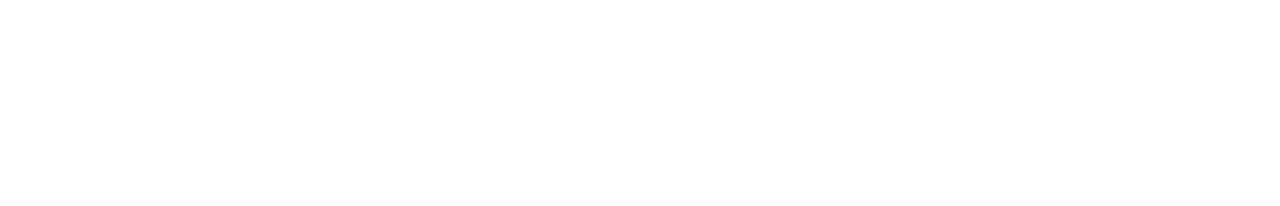
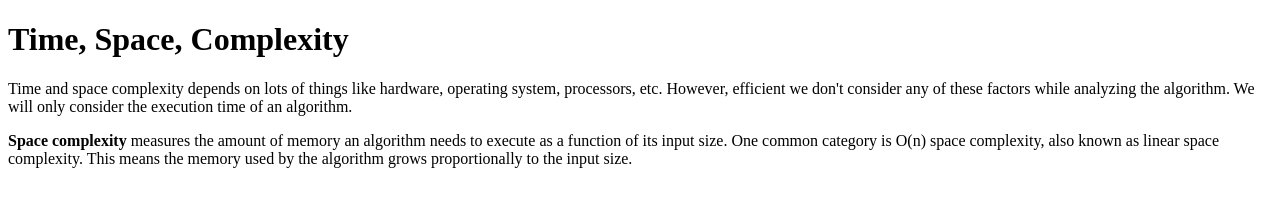
Before and after one commit to acciojob/time-and-space-complexity-guptashashankmca, a website: page main.html in a window 1280 px wide. Drawn offline with Linux system fonts and the light colour scheme.

Commit message:
created a submission

```diff
--- a/main.html
+++ b/main.html
@@ -8,8 +8,11 @@
 
 <body>
 	<!-- the entire body must be written by student -->
-    <script type="text/javascript" src="./script.js">
-</script>
+    <script type="text/javascript" src="./script.js"></script>
+<h1>Time, Space, Complexity</h1>
+<p>Time and space complexity depends on lots of things like hardware, operating system, processors, etc. However, efficient we don't consider any of these factors while analyzing the algorithm. We will only consider the execution time of an algorithm.</p>
+<p><b>Space complexity</b> measures the amount of memory an algorithm needs to execute as a function of its input size. One common category is O(n) space complexity, also known as linear space complexity. This means the memory used by the algorithm grows proportionally to the input size.</p>
+
 
 </body>
 
```
Also changed, not shown: script.js (line endings or trailing spaces).
